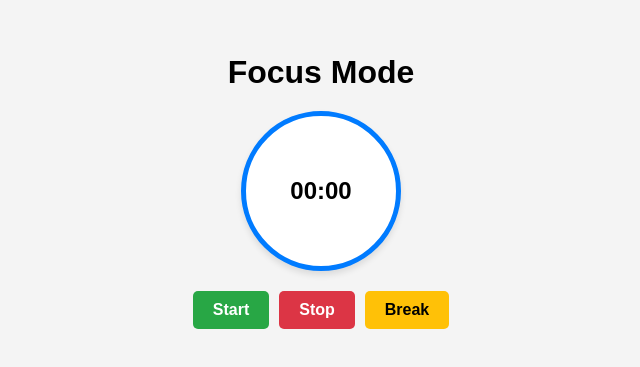
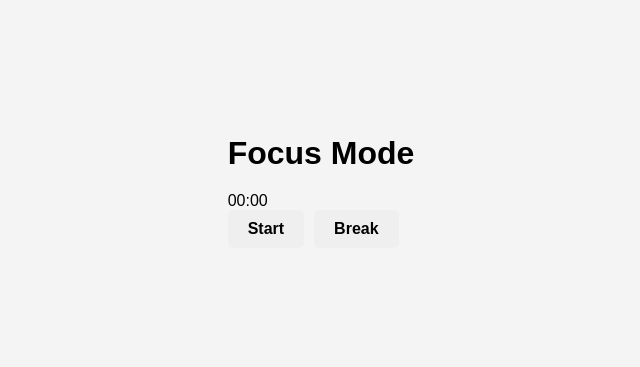
Before and after one commit to adlicem/timer-2c, a plain HTML site: page index.html in a window 1280 px wide. Shown: the part 219-586 px from the top of the page, without its empty margins (319-959 px from the left). Drawn offline with Linux system fonts and the light colour scheme.

Commit message:
Update index.html

```diff
--- a/index.html
+++ b/index.html
@@ -1,22 +1,20 @@
 <!DOCTYPE html>
 <html lang="en">
 <head>
-  <meta charset="UTF-8" />
-  <meta name="viewport" content="width=device-width, initial-scale=1.0"/>
-  <title>Focus & Break Timer</title>
-  <link rel="stylesheet" href="styles.css" />
+    <meta charset="UTF-8">
+    <meta name="viewport" content="width=device-width, initial-scale=1.0">
+    <title>Focus & Break Timer</title>
+    <link rel="stylesheet" href="styles.css">
 </head>
 <body>
-  <h1 id="modeTitle">Focus Mode</h1>
-
-  <div id="timerDisplay">00:00</div>
-
-  <div class="buttons">
-    <button id="startBtn">Start</button>
-    <button id="stopBtn">Stop</button>
-    <button id="toggleBtn">Break</button>
-  </div>
-
-  <script src="script.js"></script>
+    <div class="container">
+        <h1 id="mode-title">Focus Mode</h1>
+        <div id="timer">00:00</div>
+        <div class="buttons">
+            <button id="toggle-btn">Start</button>
+            <button id="break-btn">Break</button>
+        </div>
+    </div>
+    <script src="script.js"></script>
 </body>
 </html>
```
